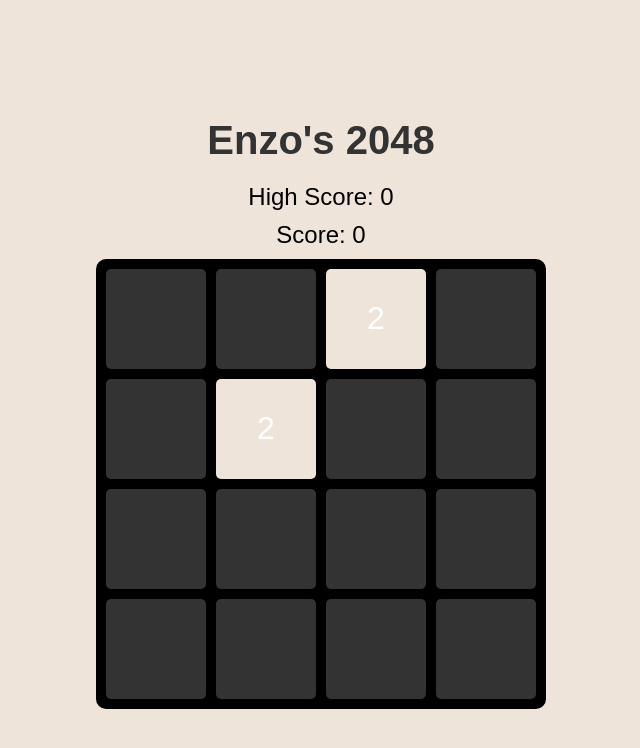
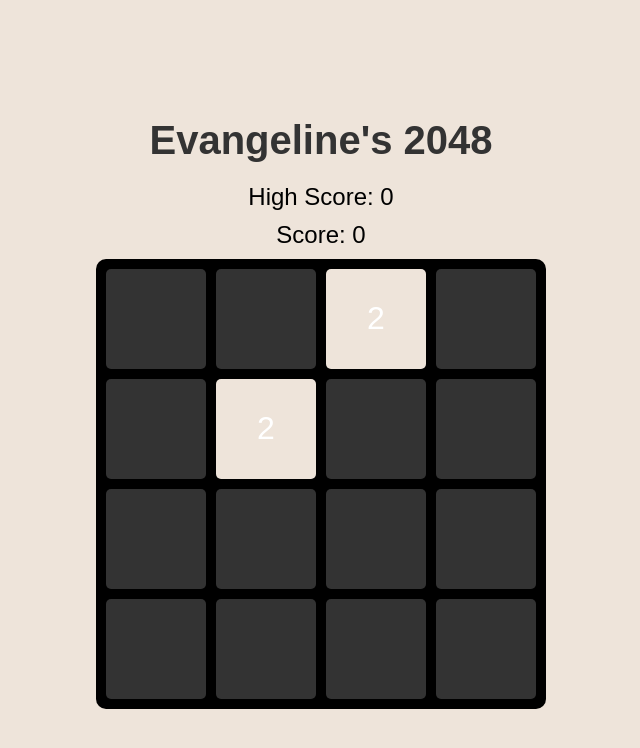
Before and after one commit to vistanciavillage/Creative-Innovators-Project, a plain HTML site: page Enzo's 2048.html in a window 1280 px wide. Shown: the whole page, without its empty margins (319-959 px from the left). Drawn offline with Linux system fonts and the light colour scheme.

Commit message:
Update Enzo's 2048.html

```diff
--- a/Enzo's 2048.html
+++ b/Enzo's 2048.html
@@ -3,7 +3,7 @@
 <head>
     <meta charset="UTF-8">
     <meta name="viewport" content="width=device-width, initial-scale=1.0">
-    <title>Evangeline's 2048</title>
+    <title>Enzo's 2048</title>
     <style>
         body {
             display: flex;
@@ -74,7 +74,7 @@
 </head>
 <body>
 
-<h1>Enzo's 2048</h1>
+<h1>Evangeline's 2048</h1>
 <div id="highscore">High Score: 0</div>
 <div id="score">Score: 0</div>
 <div id="game"></div>
```
